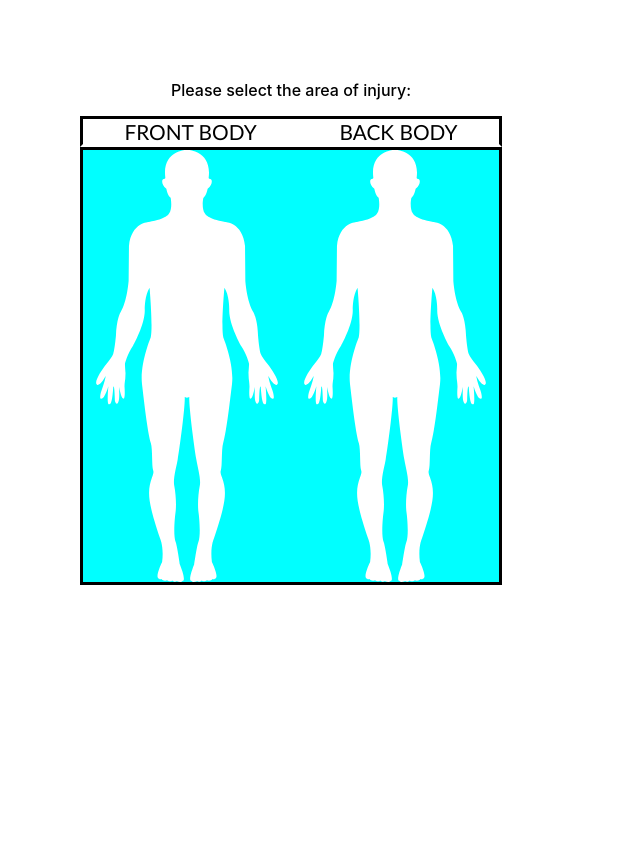
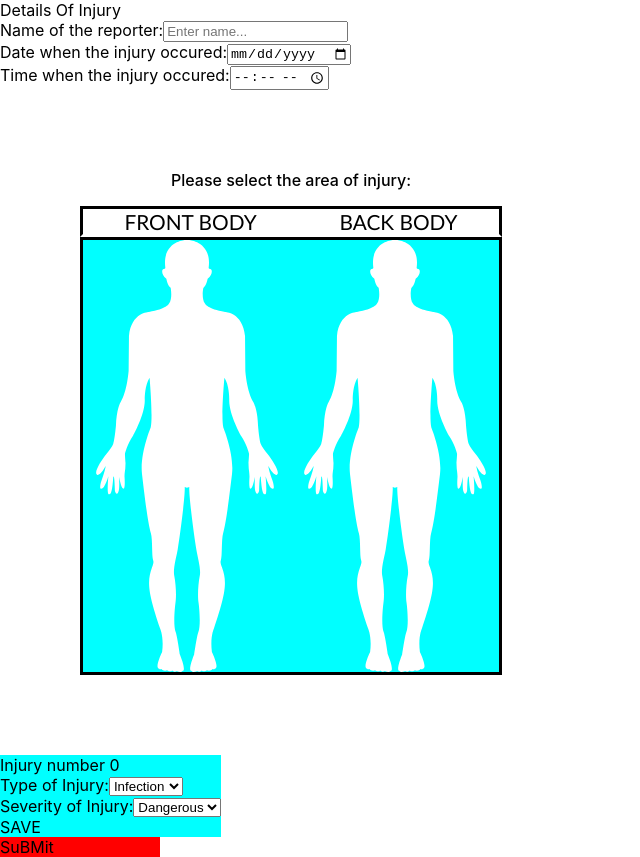
Before and after one commit to manchikatla-teja/LIEF, a React (Create React App) app in the folder client/: page /home in a window 1280 px wide. Shown: the whole page, without its empty margins (0-640 px from the left). Before the commit the page ends 800 px from the top, so only its background shows below. Built offline with nearby package versions, Linux system fonts and the light colour scheme.

Commit message:
view and create injury done

```diff
--- a/client/src/App.js
+++ b/client/src/App.js
@@ -2,6 +2,8 @@ import Login from "./pages/Login/Login";
 import SignUp from "./pages/Signup/Signup";
 import {BrowserRouter, Routes, Route} from "react-router-dom";
 import Home from "./pages/Home/Home";
+import MainPage from "./pages/MainPage/MainPage";
+import ExistingPatient from "./pages/ExistingPatient/ExistingPatient";
 
 function App() {
   return (
@@ -11,6 +13,8 @@ function App() {
           <Route path='/signup' element={<SignUp/>}></Route>
           <Route path='/login' element={<Login/>}></Route>
           <Route path='/home' element={<Home/>}></Route>
+          <Route path='/mainpage' element={<MainPage/>}></Route>
+          <Route path='/existpatient' element={<ExistingPatient/>}></Route>
         </Routes>
         </BrowserRouter>
   );
--- /dev/null
+++ b/client/src/pages/ExistingPatient/ExistingPatient.jsx
@@ -0,0 +1,94 @@
+import { useState } from "react";
+import "../Home/Home.css"
+import axios from "axios";
+import {useNavigate} from "react-router-dom";
+import {React} from 'react';
+import { useLocation } from "react-router";
+
+
+const rows  = 27;
+const columns = 13;
+let arrayFront = Array(rows*columns).fill(0);
+let arrayBack = Array(rows*columns).fill(0);
+
+const ExistingPatient = () => {
+    const state = useLocation();
+    const patientData = state.state ? state.state.patient : "";
+
+    const navigate = useNavigate();
+    const [currentlySelectedInjury, setCurrentlySelectedInjury] = useState(0);
+    const [typeOfInjury, setTypeOfInjury] = useState("");
+    const [severityOfInjury, setSeverityOfInjury] = useState("");
+
+
+
+    const handleClickToDetailsOfInjury= (indexOfTheInjury)=>{
+        var i = patientData.injuredAreas.indexOf(indexOfTheInjury);
+        setCurrentlySelectedInjury(i);
+        setTypeOfInjury(patientData.injuriesSaved[i].typeOfInjury);
+        setSeverityOfInjury(patientData.injuriesSaved[i].severityOfInjury);
+    }
+
+
+
+
+    return (
+        <div className="existingPatient">
+
+            <div className="NameDateTimeOfInjury">Details Of Injury<br/>
+            <label>Name of the reporter:  </label>
+            <span>{patientData.nameOfTheReporter}</span><br/>
+            <label>Date when the injury occured:  </label>
+            <span>{patientData.dateOfInjury}</span><br/>
+            <label>Time when the injury occured:  </label>
+            <span>{patientData.timeOfInjury}</span><br/>
+            </div>
+
+
+            <div className="bodies">
+                <span style={{alignSelf:"center", fontSize:"1rem", fontWeight:"500", marginBottom: "1rem"}}>Please select the area of injury:</span>
+
+                <div style={{display:"flex", flexDirection:"row", justifyContent:"space-around"}}>
+                    <span  className="textsofBodies">FRONT BODY</span>
+                    <span  className="textsofBodies">BACK BODY</span>
+                </div>
+
+                <div style={{display:"flex", flexDirection:"row"}}>
+
+                    <div className="body" id="bodyFront">
+                        {arrayFront.map((val, index)=>{
+                            if(patientData.injuredAreas.includes(index)){
+                                return <div className="gridcell" id={index} onClick={()=>handleClickToDetailsOfInjury(index)} key={index} style={{backgroundColor: "red"}}>{patientData.injuredAreas.indexOf(index)}</div>
+                            }
+                        return <div className="gridcell" id={index} onClick={()=>{}} key={index}></div>
+                        })}
+                    </div>
+
+                    <div className="body" id="bodyBack">
+                        {arrayBack.map((val, index)=>{
+                            let temp = (27*13)+index;
+                            if(patientData.injuredAreas.includes(temp)){
+                                return <div className="gridcell" id={temp} onClick={()=>handleClickToDetailsOfInjury(temp)} key= {index} style={{backgroundColor: "red"}}>{patientData.injuredAreas.indexOf(temp)}</div>
+                            }
+                            return <div className="gridcell" id={temp} onClick={()=>{}} key= {index}></div>
+                        })}
+                    </div>
+
+                </div>
+
+            </div>
+            <div className="infoAboutInjury">
+                <span>Injury number {currentlySelectedInjury}</span><br/>
+                <label>Type of Injury:</label>
+            <span>{typeOfInjury}</span><br/>
+
+                <label>Severity of Injury:</label>
+                <span>{severityOfInjury}</span><br/>
+
+            </div>
+
+        </div>
+     );
+}
+
+export default ExistingPatient;
--- a/client/src/pages/Home/Home.css
+++ b/client/src/pages/Home/Home.css
@@ -1,7 +1,5 @@
 .Home{
-    height: 100vh;
-    width: 100vw;
-    position: fixed;
+
 
 }
 
@@ -9,6 +7,12 @@
     margin: 5rem;
     display: flex;
     flex-direction: column;
+    width: fit-content;
+    height: fit-content;
+}
+
+.infoAboutInjury{
+    background-color: cyan;
     width: fit-content;
     height: fit-content;
 }
--- a/client/src/pages/Home/Home.jsx
+++ b/client/src/pages/Home/Home.jsx
@@ -1,30 +1,97 @@
+import { useState } from "react";
 import "./Home.css"
+import axios from "axios";
+import {useNavigate} from "react-router-dom";
+import {React} from 'react';
+import { useLocation } from "react-router";
+
+
+
+
+let count = 1;
+let injuredAreas = [];
+let injuriesSaved = [];
+const rows  = 27;
+const columns = 13;
+let arrayFront = Array(rows*columns).fill(0);
+let arrayBack = Array(rows*columns).fill(0);
 
 const Home = () => {
 
-    const rows  = 27;
-    let count = 1;
-    const columns = 13;
+    const state = useLocation();
+    const data = state.state ? state.state.val : "";
+    const navigate = useNavigate();
+    const [nameOfTheReporter, setNameOfTheReporter] = useState("");
+    const [dateOfInjury, setDateOfInjury] = useState("");
+    const [timeOfInjury, setTimeOfInjury] = useState("");
+    const [currentlySelectedInjury, setCurrentlySelectedInjury] = useState(0);
 
-    let injuredAreas = [];
-
-    let arrayFront = Array(rows*columns).fill(0);
-    let arrayBack = Array(rows*columns).fill(0);
+    const handleSubmit = async (e)=>{
+        e.preventDefault();
+        await axios.post("http://localhost:4000/injuryPost",{nameOfTheReporter,dateOfInjury,timeOfInjury, injuredAreas, injuriesSaved})
+        .then(result=>{
+            console.log(result);
+            navigate("/mainpage");
+        })
+        .catch(err=>console.log(err))
+    }
 
     const handleClickToNoteInjuries = (index)=>{
+
         if(injuredAreas.includes(index)){
-            alert("Injury is already noted!")
+            var selected = document.getElementById(index).innerHTML;
+            setCurrentlySelectedInjury(selected);
+
+            var element = injuriesSaved.find((injury)=>injury.injuredAreaNumber===selected);
+
+            document.getElementById("typeOfInjury").value = element.typeOfInjury;
+            document.getElementById("severityOfInjury").value = element.severityOfInjury;
             return;
         }
         document.getElementById(index).style.backgroundColor = "rgba(252, 34, 34)";
         document.getElementById(index).innerHTML = count;
+        setCurrentlySelectedInjury(document.getElementById(index).innerHTML);
         injuredAreas = [...injuredAreas, index];
         count=count+1;
         console.log("injuredHere", injuredAreas);
     }
 
+    //saves the injury, the thing is once you click something you have to save the injury for sure.
+    const handleClickToSaveInjury = ()=>{
+
+        var element = injuriesSaved.find((injury)=>injury.injuredAreaNumber===currentlySelectedInjury);
+
+        if(element===undefined){//the injury is not saved
+            injuriesSaved = [...injuriesSaved, {
+                injuredAreaNumber: currentlySelectedInjury,
+                typeOfInjury: document.getElementById("typeOfInjury").value,
+                severityOfInjury: document.getElementById("severityOfInjury").value,
+            }];
+        }
+        else{//this is to update the injury
+            injuriesSaved[injuriesSaved.indexOf(element)] =  {
+                injuredAreaNumber: currentlySelectedInjury,
+                typeOfInjury: document.getElementById("typeOfInjury").value,
+                severityOfInjury: document.getElementById("severityOfInjury").value,
+            };
+        }
+
+    }
+
+
     return (
         <div className="Home">
+
+            <div className="NameDateTimeOfInjury">Details Of Injury<br/>
+            <label>Name of the reporter:</label>
+            <input type="text" placeholder="Enter name..." id="nameOfTheReporter" onChange={(e)=>setNameOfTheReporter(e.target.value)}  value={nameOfTheReporter}></input><br/>
+            <label>Date when the injury occured:</label>
+            <input type="date" placeholder="" id="dateOfInjury" onChange={(e)=>setDateOfInjury(e.target.value)} value={dateOfInjury}></input><br/>
+            <label>Time when the injury occured:</label>
+            <input type="time" placeholder="" id="TimeofInjury" onChange={(e)=>setTimeOfInjury(e.target.value)} value={timeOfInjury}></input>
+            </div>
+
+
             <div className="bodies">
                 <span style={{alignSelf:"center", fontSize:"1rem", fontWeight:"500", marginBottom: "1rem"}}>Please select the area of injury:</span>
 
@@ -51,6 +118,26 @@ const Home = () => {
                 </div>
 
             </div>
+            <div className="infoAboutInjury">
+                <span>Injury number {currentlySelectedInjury}</span><br/>
+                <label>Type of Injury:</label>
+            <select id="typeOfInjury">
+                <option value="infection">Infection</option>
+                <option value="accident">Accident</option>
+                <option value="other">Other</option>
+                </select><br/>
+
+                <label>Severity of Injury:</label>
+            <select id="severityOfInjury">
+                <option value="dangerous">Dangerous</option>
+                <option value="moderate">Moderate</option>
+                <option value="firstAid">First-Aid</option>
+                </select><br/>
+                <div onClick={()=>handleClickToSaveInjury()}>SAVE</div>
+
+            </div>
+
+            <div style={{background:"red", width: "10rem"}} onClick={handleSubmit}>SuBMit</div>
         </div>
      );
 }
--- a/client/src/pages/Login/Login.jsx
+++ b/client/src/pages/Login/Login.jsx
@@ -13,10 +13,10 @@ const Login = () => {
         e.preventDefault();
         axios.post("http://localhost:4000/login", {email, password})
         .then(result=>{
-            console.log(result.data);
+            localStorage.setItem('userID', result.data);
             setEmail("");
             setPassword("");
-            if(result.data==="success"){
+            if(result.data!=="Invalid password" && result.data!=="No such record exists"){
                 navigate('/home');
             }
         })
--- /dev/null
+++ b/client/src/pages/MainPage/MainPage.jsx
@@ -0,0 +1,54 @@
+import { useNavigate} from "react-router";
+import axios from 'axios'
+import { useEffect, useState } from "react";
+const MainPage = () => {
+
+
+    const navigate = useNavigate();
+    const [data, setData] = useState([]);
+
+    useEffect(()=>{
+
+        const fetchCollection = async () => {
+            try {
+              const response = await axios.get('http://localhost:4000/injuryPost'); // Replace with your API endpoint
+              setData(response.data);
+            } catch (error) {
+              console.error('Error fetching collection:', error);
+            }
+          };
+
+        fetchCollection();
+    },[]);
+
+
+
+    const handleClickToAddNewReporter = ()=>{
+        navigate('/home')
+    }
+
+    return (
+        <div className="MainPage">
+            <table>
+                <tr>
+                    <td>Name of Reported</td>
+                    <td>Date of Injury</td>
+                    <td>Time of Injury</td>
+                    <td>Date of Report</td>
+                </tr>
+                {data && data.map((item, key)=>{
+                    return (<tr id={key} onClick={()=>{
+                        navigate('/existpatient', {state:{patient: item}});
+                    }}>
+                        <td>{item.nameOfTheReporter}</td>
+                        <td>{item.dateOfInjury}</td>
+                        <td>{item.timeOfInjury}</td>
+                    </tr>)
+                })}
+            </table>
+            <div onClick={()=>handleClickToAddNewReporter()}>ADD A NEW REPORTER</div>
+        </div>
+     );
+}
+
+export default MainPage;
```
Also changed, not shown: client/src/pages/ExistingPatient/ExistingPatient.css (added), client/src/pages/MainPage/MainPage.css (added), 2 other files (tests, documents, lock files or other folders).
